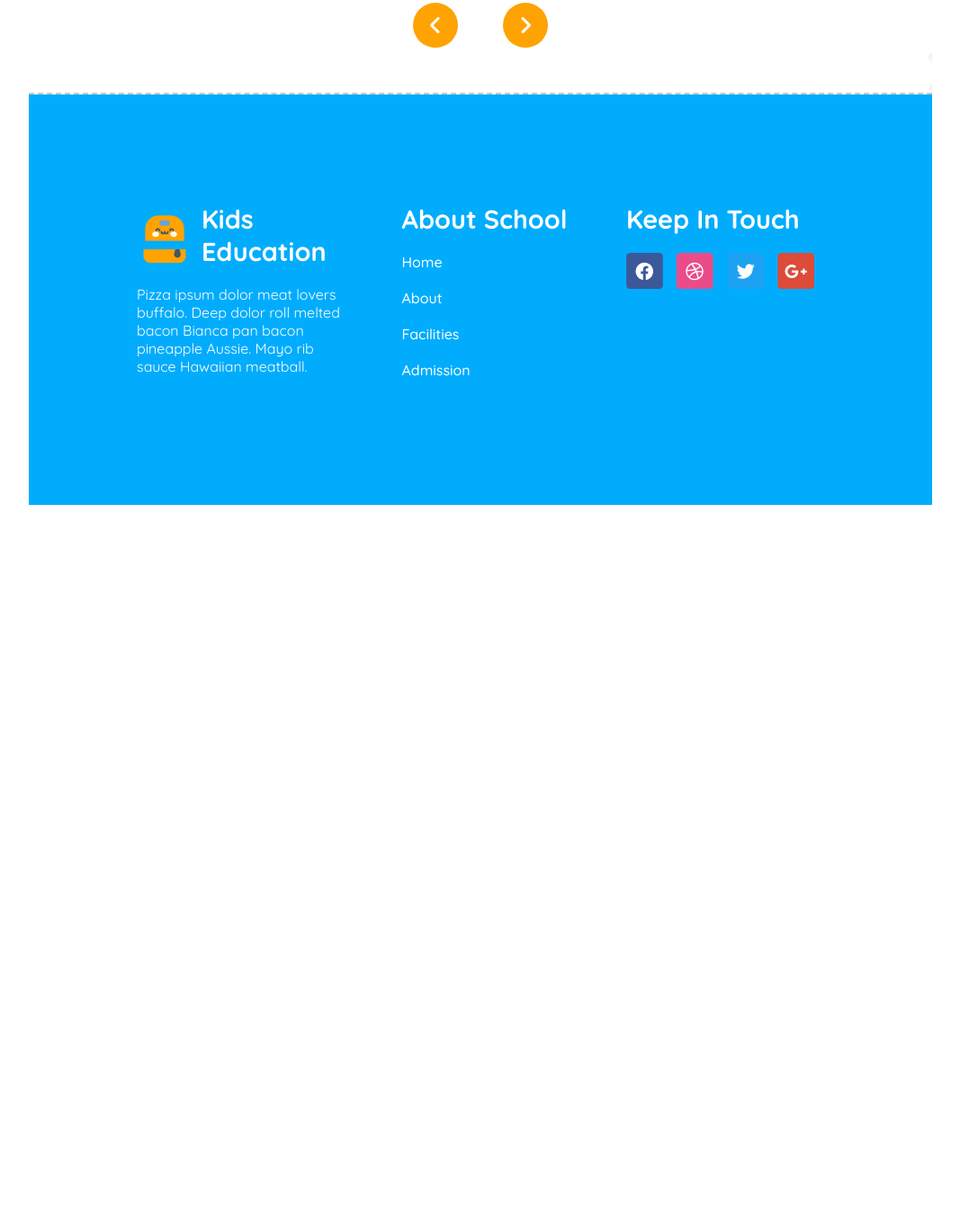
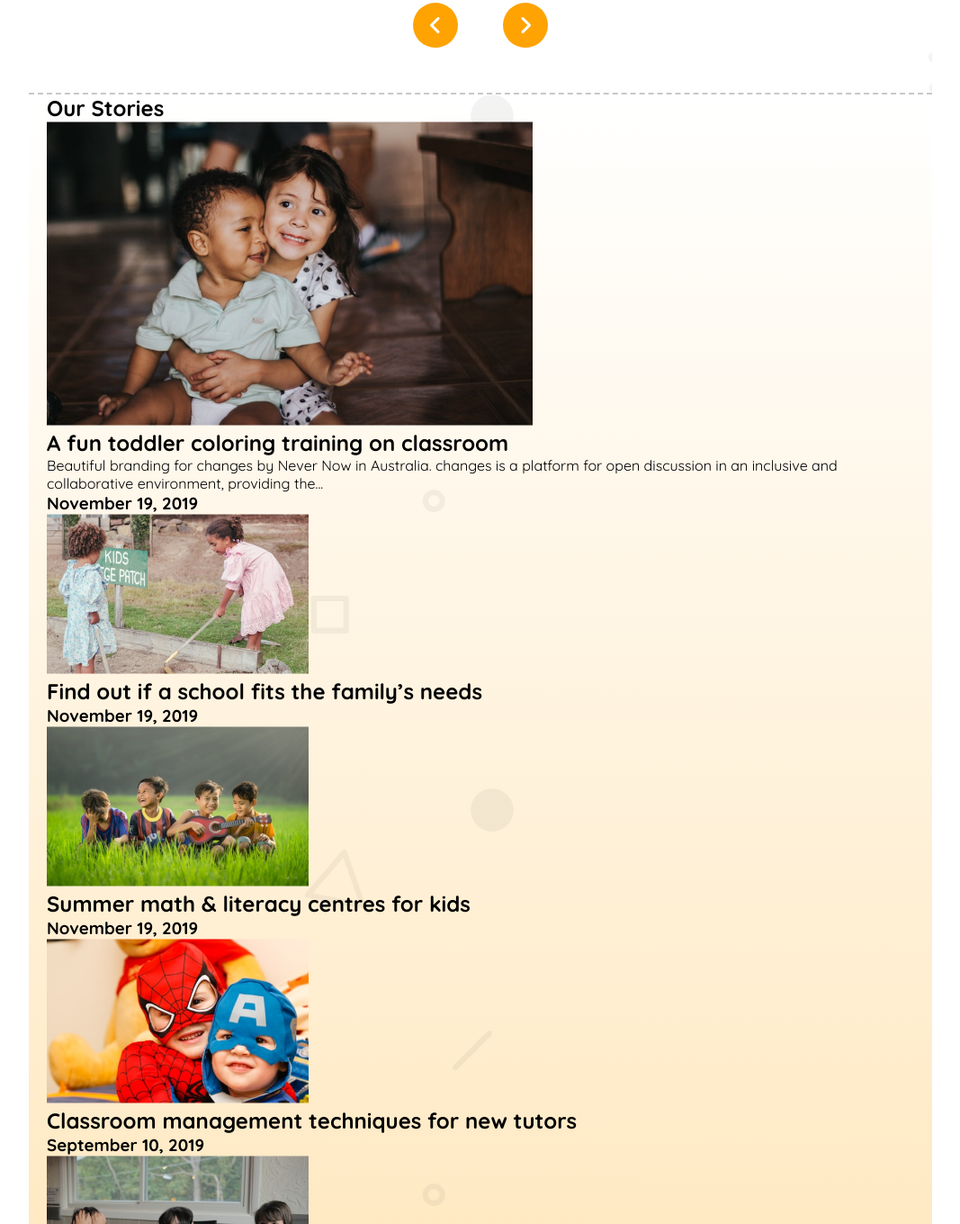
Before and after one commit to shsobur/school, a plain HTML site: page index.html in a window 1280 px wide. Shown: the part 1440-2800 px from the top of the page at 90% size, without its empty margins (106-1173 px from the left). Before the commit the page ends 2011 px from the top, so only its background shows below. Drawn offline with Linux system fonts and the light colour scheme.

Commit message:
Re-make story section stature

```diff
--- a/index.html
+++ b/index.html
@@ -14,6 +14,7 @@
     <link rel="stylesheet" href="nav.css" />
     <link rel="stylesheet" href="banner.css" />
     <link rel="stylesheet" href="curriculum.css" />
+    <link rel="stylesheet" href="story.css" />
     <link rel="stylesheet" href="footer.css" />
     <title>School</title>
   </head>
@@ -113,6 +114,69 @@
         </div>
       </section>
       <!-- Standard curriculum section END -->
+
+      <section>
+        <div class="story_main_container">
+          <h2>Our Stories</h2>
+
+          <div class="story_cards_main_container">
+
+            <div class="story_left_cards_container">
+
+              <div class="story_left_card">
+                <div class="story_card_image_container">
+                  <img src="./assets/story-1.png" alt="image" />
+                </div>
+                <h2>A fun toddler coloring training on classroom</h2>
+                <p>
+                  Beautiful branding for changes by Never Now in Australia.
+                  changes is a platform for open discussion in an inclusive and
+                  collaborative environment, providing the...
+                </p>
+                <h3 id="story_card_date_1">November 19, 2019</h3>
+              </div>
+
+            </div>
+
+            <div class="story_right_cards_container">
+
+              <div class="story_right_cards">
+                <div class="story_card_image_container">
+                  <img src="./assets/story-2.png" alt="image" />
+                </div>
+                <h2>Find out if a school fits the family’s needs</h2>
+                <h3 id="story_card_date_2">November 19, 2019</h3>
+              </div>
+
+              <div class="story_right_cards">
+                <div class="story_card_image_container">
+                  <img src="./assets/story-3.png" alt="image" />
+                </div>
+                <h2>Summer math & literacy centres for kids</h2>
+                <h3 id="story_card_date_3">November 19, 2019</h3>
+              </div>
+
+              <div class="story_right_cards">
+                <div class="story_card_image_container">
+                  <img src="./assets/story-4.png" alt="image" />
+                </div>
+                <h2>Classroom management techniques for new tutors</h2>
+                <h3 id="story_card_date_4">September 10, 2019</h3>
+              </div>
+
+              <div class="story_right_cards">
+                <div class="story_card_image_container">
+                  <img src="./assets/story-5.png" alt="image" />
+                </div>
+                <h2>Conversation rhymes improve kids listening</h2>
+                <h3 id="story_card_date_5">July 19, 2019</h3>
+              </div>
+
+            </div>
+
+          </div>
+        </div>
+      </section>
     </main>
 
     <footer>
--- /dev/null
+++ b/story.css
@@ -0,0 +1,4 @@
+.story_main_container {
+  background: url(./assets/bg.png),linear-gradient(0.00deg, #fea3014d,#ffffff4d 100%);
+  padding: 0 20px 200px 20px;
+}
```
